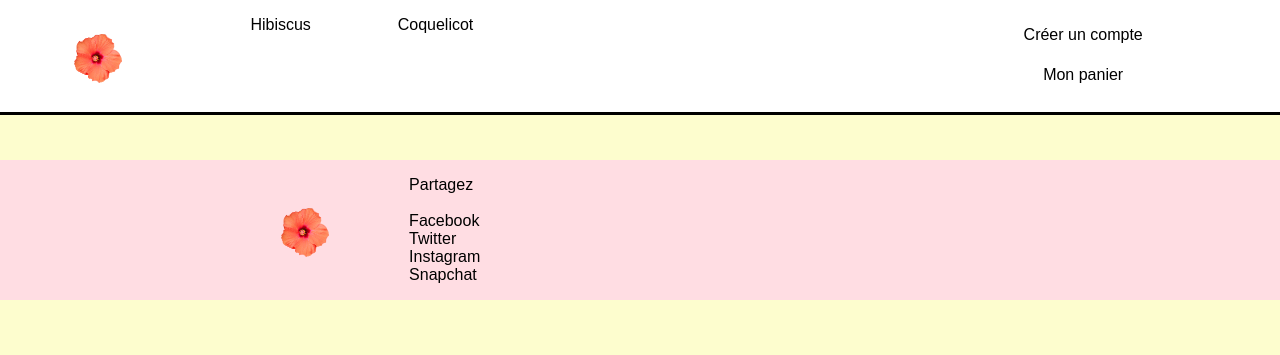
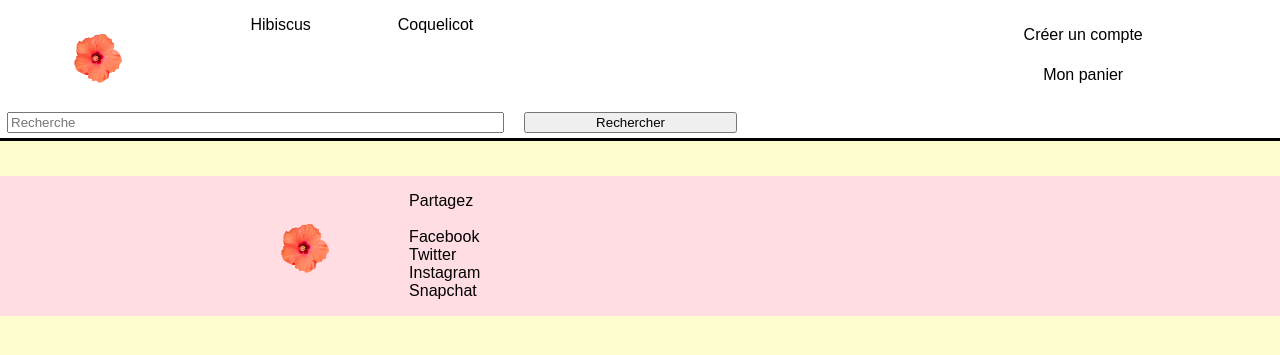
Before and after one commit to P-Pix/Site-Fleuriste, a PHP site: page / in a window 1280 px wide; the page is wider, and only the part inside the window is pictured. Shown: the top 355 px of that part. Run offline with PHP 8.4, Linux system fonts and the light colour scheme.

Commit message:
recherche

```diff
--- a/index.php
+++ b/index.php
@@ -12,17 +12,14 @@
         <link rel = "stylesheet" href="style/stylecom.css">
         <link rel = "stylesheet" href="style/styleindex.css">
         <link rel = "icon" href = "images/logo.png">
-        <script type = "text/javascript" src = "javascript/barre.js"></script>
+        <script type = "text/javascript" src = "javascript/function.js"></script>
+        <script type = "text/javascript" src = "javascript/recherche_page.js"></script>
     </head>
     <body>
-        <header>
-            <?php include("php/header.php") ?>
-        </header>
+        <?php include("php/header.php") ?>
         <main>
         </main>
-        <footer>
-            <?php include("php/footer.php") ?>
-        </footer>
+        <?php include("php/footer.php") ?>
         <?php include("php/js.php") ?>
     </body>
 </html>
--- a/javascript/barre.js
+++ /dev/null
@@ -1,15 +0,0 @@
-"using strict"
-
-function hidden_noHidden(event)
-{
-    let li = event['target'];
-    let ul = li.children[0];
-    if(ul.style.display == "block")
-    {
-        ul.style.display = "none"
-    }
-    else
-    {
-        ul.style.display = "block";
-    }
-}
--- /dev/null
+++ b/javascript/function.js
@@ -0,0 +1,31 @@
+"using strict"
+
+function hidden_noHidden(event)
+{
+    let li = event['target'];
+    let ul = li.children[0];
+    if(ul.style.display == "block")
+    {
+        ul.style.display = "none"
+    }
+    else
+    {
+        ul.style.display = "block";
+    }
+}
+
+function recherchePage(event)
+{
+    event.preventDefault();
+    let minuscule = recherche.value.toLowerCase();
+    let spliter = minuscule.split(" ");
+    let stock = "";
+    for(let x = 0; x < spliter.length; x ++)
+    {
+        stock = stock + "[" + spliter[x] + "]";
+    }
+    let valder = stock.length - 2;
+    console.log(stock.substr(1, valder));
+    console.log(stock);
+    console.log(spliter);
+}
--- /dev/null
+++ b/javascript/recherche_page.js
@@ -0,0 +1,38 @@
+let pages =
+[
+    "hibiscus"
+    [
+        {
+            "page": "Hibiscus",
+            "url" : "hibis.php",
+            "motsclefs": []
+        },
+        {
+            "page": "Hibiscus Rouge",
+            "url" : "hibisR.php",
+            "motsclefs":
+            [
+                "rouge", "rouges"
+            ]
+        },
+        {
+            "page": "Hibiscus Bleu",
+            "url" : "hibisB.php",
+            "motsclefs":
+            [
+                "bleu", "bleus"
+            ]
+        }
+    ],
+    "rouge"
+    [
+        {
+            "page": "Hibiscus Rouge",
+            "url" : "hibisR.php",
+            "motsclefs":
+            [
+                "hibiscus"
+            ]
+        }
+    ]
+]
--- a/php/footer.php
+++ b/php/footer.php
@@ -1,3 +1,4 @@
+<footer>
     <a href = "index.php">
         <img src = "images/logo.png" alt = "Fleuriste">
     </a>
@@ -9,3 +10,4 @@
         <li><a href = "#">Instagram</a></li>
         <li><a href = "#">Snapchat</a></li>
     </ul>
+</footer>
--- a/php/header.php
+++ b/php/header.php
@@ -1,4 +1,4 @@
-
+<header>
     <a href = "index.php">
         <img src = "images/logo.png" alt = "Fleur libre">
     </a>
@@ -19,3 +19,8 @@
         <li><a href = "compte.php"><?php echo $_SESSION['nom'] ?></a></li>
         <li><a href = "panier.php">Mon panier</a></li>
     </ul>
+    <section>
+        <input type = "text" id = "recherche" placeholder = "Recherche">
+        <input type = "submit" id = "recherche_exe" value = "Rechercher">
+    </section>
+</header>
--- a/php/js.php
+++ b/php/js.php
@@ -2,10 +2,14 @@
     "using strict"
 
     let liste = document.querySelectorAll("#liste > li");
+    let recherche = document.getElementById("recherche");
+    let send = document.getElementById("recherche_exe");
+
     console.log(liste);
 
     for(let fleur = 0; fleur < liste.length; fleur ++)
     {
         liste[fleur].addEventListener("click", hidden_noHidden);
     }
+    send.addEventListener("click", recherchePage);
 </script>
--- a/style/stylecom.css
+++ b/style/stylecom.css
@@ -38,7 +38,7 @@ body
 
 header
 {
-    margin-top: -10em;
+    margin-top: -11em;
     margin-left: -1em;
     background-color: white;
     width: 110%;
@@ -95,6 +95,20 @@ header #liste::after
     clear: both;
 }
 
+header section
+{
+    display: grid;
+    grid-template-columns: 245% 110%;
+}
+
+header section input
+{
+    margin-left: 15px;
+    margin-right: 5px;
+    margin-bottom: 5px;
+}
+
+
 /******div******/
 
 /******nav******/
@@ -110,7 +124,7 @@ footer
     width: 110%;
     margin-left: -1em;
     background-color: rgb(255, 221, 227);
-    margin-top : 10em;
+    margin-top : 11em;
     display: grid;
     grid-template-columns: repeat(3, 30%);
 }
```
Also changed, not shown: hibis.php (added), hibisB.php (added), hibisR.php (added). Lines whose indentation alone changed are shown as unchanged.
